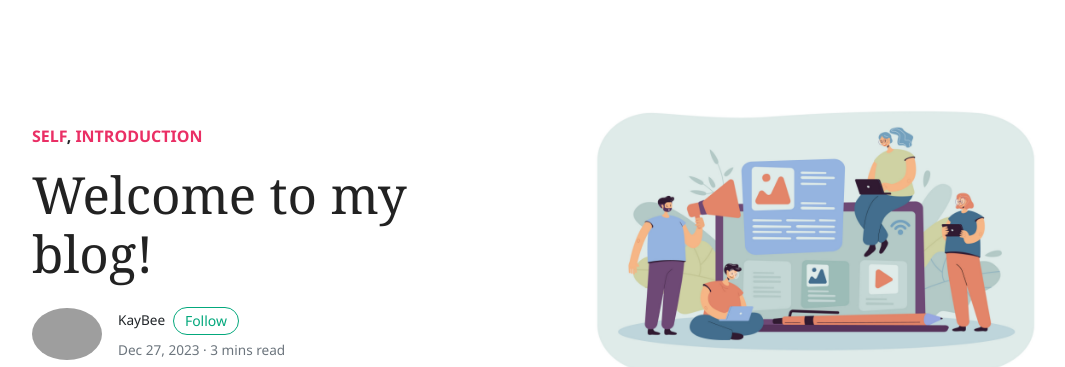
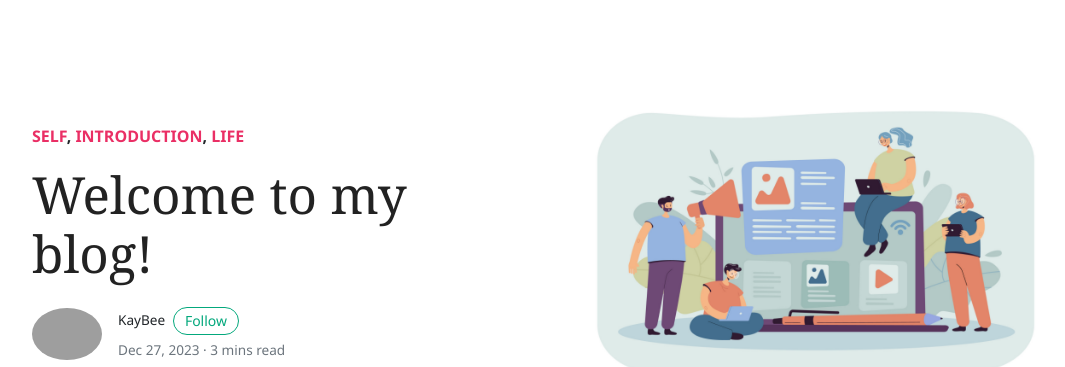
Before and after one commit to kbvishnu/kbvishnu.github.io, a Jekyll site: the page built from _posts/2023-12-27-welcome-to-my-life-blog.md, in a window 1280 px wide and 900 px high. Shown: the top 367 px of the window, without its empty margins (88-1153 px from the left). Built offline with Jekyll 4.4.1, drawn with Linux system fonts in a browser that asks for light colours; nearby versions of some CDN libraries; comment, search, counter and statistics services are not loaded; grey boxes are pictures that could not be loaded.

```diff
--- a/_config.yml
+++ b/_config.yml
@@ -25,7 +25,7 @@ authors:
       site:           https://www.kbvishnu.com
       avatar:         assets/images/kayBee.jpg
       bio:            "Son,Husband,Father,Full Stack Engineer, Petrolhead,Photographer, MovieBuff & Non Profit Professional. If you are interested in tech stories, please feel free to visit https://tech.kbvishnu.com. Disclaimer: The opinions expressed herein are my own personal opinions and do not represent my present or previous employer’s or any affiliated organization's view in any way."
-      email:          vishnu.balachandra@gmail.com
+      email:          contact@kbvishnu.com
       twitter:        https://twitter.com/vishnukb
 
 # Defaults
--- a/_layouts/default.html
+++ b/_layouts/default.html
@@ -87,7 +87,7 @@
 
             </div>
             <div>
-                Made with <a target="_blank" class="text-dark font-weight-bold"
+                Made with <a target="_blank" class="text-dark"
                 href="https://www.wowthemes.net/mundana-jekyll-theme/"> <i class="fa fa-heart text-danger"></i>
                 Mundana Jekyll Theme & <i class="fab fa-github text-danger"></i> Github
              </a>.
--- a/_posts/2023-12-27-welcome.md
+++ b/_posts/2023-12-27-welcome-to-my-life-blog.md
@@ -2,7 +2,7 @@
 layout: post
 title:  "Welcome to my blog!"
 author: kaybee
-categories: [ Self, Introduction ]
+categories: [ Self, Introduction , Life ]
 image: assets/images/intro.png
 tags: [featured]
 ---
@@ -23,6 +23,6 @@ This site is hosted using GitHub and generates using Jekyll. The repository is s
 
 To those folks, who somehow reached my blog, I'm Vishnu KB, husband of Aswathy Soman and father of Ahaan.  I am a Full-stack engineer by profession and mostly engaged in building or migrating legacy systems to modern day solutions to tackle new gen business problems. I am passionate about technology, travel, charity, cooking, movies and photography.
 
-Please feel free to reach me on [vishnu.balachandra@gmail.com](mailto://vishnu.balachandra@gmail.com?subject=Invoked from kayBee blog).
+Please feel free to reach me on [vishnu.balachandra@gmail.com](mailto://contact@kbvishnu.com?subject=Invoked from kayBee blog).
 
 **Disclaimer: The opinions expressed herein are my own personal opinions and do not represent my present or previous employer’s or any affiliated organization's view in any way.**
```
